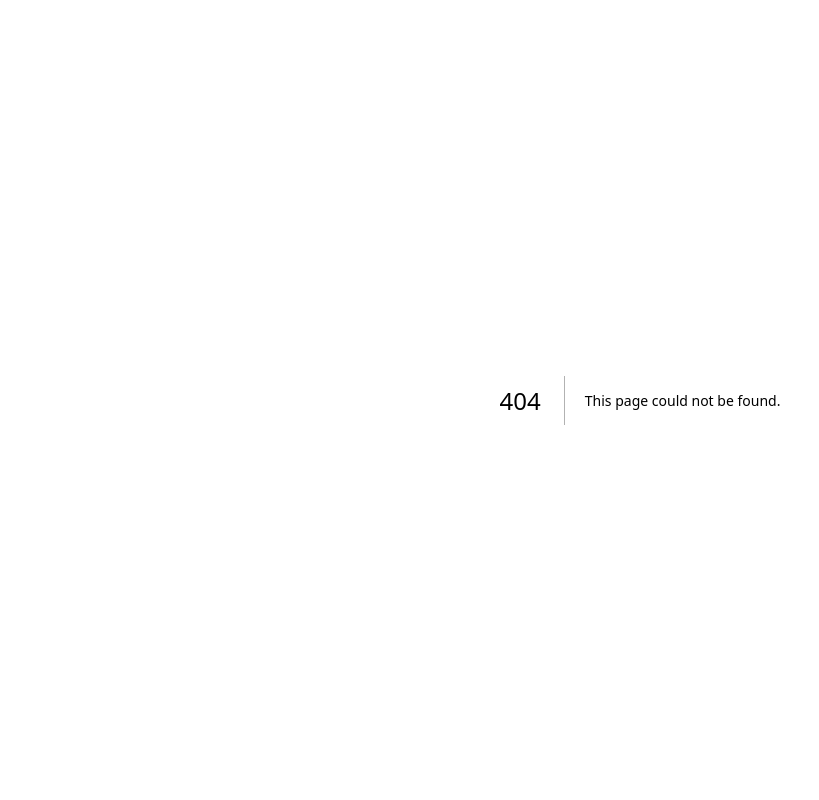
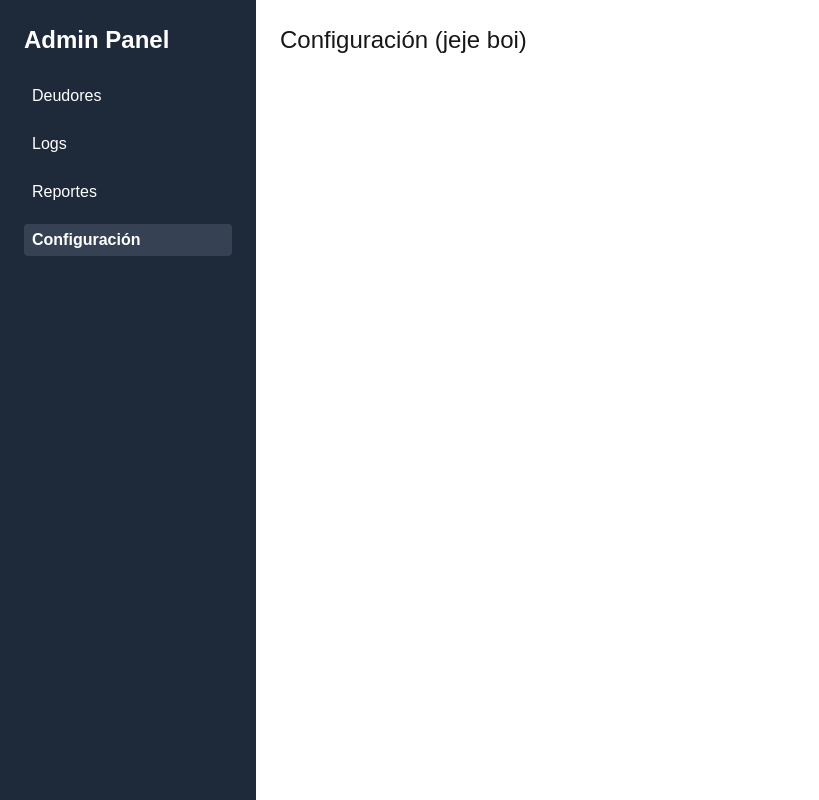
Before and after one commit to duranduranduran/next-crud-app, a Next.js app: page /admin/configuracion in a window 1280 px wide. Before the commit this address had no page. Shown: the whole page, without its empty margins (0-819 px from the left). Built offline with nearby package versions, Linux system fonts and the light colour scheme.

Commit message:
sidebar added

```diff
--- /dev/null
+++ b/src/app/admin/configuracion/page.jsx
@@ -0,0 +1,3 @@
+export default function ConfiguracionPage() {
+    return <h1 className="text-2xl">Configuración (jeje boi)</h1>;
+}
--- /dev/null
+++ b/src/app/admin/layout.jsx
@@ -0,0 +1,11 @@
+import AdminSidebar from "../components/AdminSidebar";
+
+export default function AdminLayout({ children }) {
+    return (
+        <div className="flex">
+            <AdminSidebar />
+            {/* push content to the right (leave space for sidebar) */}
+            <main className="ml-64 flex-1 p-6">{children}</main>
+        </div>
+    );
+}
--- /dev/null
+++ b/src/app/admin/logs/page.jsx
@@ -0,0 +1,3 @@
+export default function LogsPage() {
+    return <h1 className="text-2xl">Logs (te quiero jaime)</h1>;
+}
--- a/src/app/admin/page.jsx
+++ b/src/app/admin/page.jsx
@@ -71,16 +71,21 @@ export default function AdminPage() {
     const [bulkLoading, setBulkLoading] = useState(false);
     const [bulkMessage, setBulkMessage] = useState(null);
 
-
-// Boton de selct all
+    // Boton de select all
     const [selectAll, setSelectAll] = useState(false);
 
     // Barra de busqueda y filtros
-    const [searchTerm, setSearchTerm] = useState("");
-    const [statusFilter, setStatusFilter] = useState("ALL");
-    const [amountFilter, setAmountFilter] = useState("ALL");
+    const [searchTerm, setSearchTerm] = useState('');
+    const [statusFilter, setStatusFilter] = useState('ALL');
+    const [amountFilter, setAmountFilter] = useState('ALL');
 
+    // ✅ Pagination state per client
+    const [debtorPages, setDebtorPages] = useState({}); // { clientId: pageNumber }
+    const ITEMS_PER_PAGE = 5;
 
+    const handlePageChange = (clientId, newPage) => {
+        setDebtorPages((prev) => ({ ...prev, [clientId]: newPage }));
+    };
 
     // Auth & client data fetching
     useEffect(() => {
@@ -125,7 +130,7 @@ export default function AdminPage() {
         }
     };
 
-    const filteredClients = clients.map(client => {
+    const filteredClients = clients.map((client) => {
         const filteredDebtors = client.debtorRecords.filter((debtor) => {
             // search by name or email
             const matchesSearch =
@@ -134,21 +139,20 @@ export default function AdminPage() {
 
             // status filter
             const matchesStatus =
-                statusFilter === "ALL" ? true : debtor.status === statusFilter;
+                statusFilter === 'ALL' ? true : debtor.status === statusFilter;
 
             // amount filter
             let matchesAmount = true;
-            if (amountFilter === "<500") matchesAmount = debtor.amountOwed < 500;
-            if (amountFilter === "500-1000")
+            if (amountFilter === '<500') matchesAmount = debtor.amountOwed < 500;
+            if (amountFilter === '500-1000')
                 matchesAmount = debtor.amountOwed >= 500 && debtor.amountOwed <= 1000;
-            if (amountFilter === ">1000") matchesAmount = debtor.amountOwed > 1000;
+            if (amountFilter === '>1000') matchesAmount = debtor.amountOwed > 1000;
 
             return matchesSearch && matchesStatus && matchesAmount;
         });
 
         return { ...client, debtorRecords: filteredDebtors };
     });
-
 
     const updateDebtorStatus = async (debtorId, newStatus) => {
         try {
@@ -200,31 +204,25 @@ export default function AdminPage() {
         if (selectAll) {
             setSelectedDebtors([]);
         } else {
-            const allIds = clients.flatMap(client => client.debtorRecords.map(d => d.id));
+            const allIds = clients.flatMap((client) => client.debtorRecords.map((d) => d.id));
             setSelectedDebtors(allIds);
         }
         setSelectAll(!selectAll);
     };
 
-
-
-    // ========== Bulk selection (per-debtor only; no select-all yet) ==========
     const handleSelectDebtor = (debtorId) => {
         setSelectedDebtors((prev) => {
             const newSelected = prev.includes(debtorId)
-                ? prev.filter(id => id !== debtorId)
+                ? prev.filter((id) => id !== debtorId)
                 : [...prev, debtorId];
 
-            // Sync selectAll state
-            const totalDebtors = clients.flatMap(client => client.debtorRecords.map(d => d.id));
+            const totalDebtors = clients.flatMap((client) => client.debtorRecords.map((d) => d.id));
             setSelectAll(newSelected.length === totalDebtors.length);
 
             return newSelected;
         });
     };
 
-
-    // ========== Bulk update ==========
     const handleBulkUpdate = async () => {
         setBulkMessage(null);
 
@@ -243,8 +241,8 @@ export default function AdminPage() {
                 method: 'POST',
                 headers: { 'Content-Type': 'application/json' },
                 body: JSON.stringify({
-                    debtorIds: selectedDebtors, // <-- must be an array of IDs
-                    status: bulkStatus,        // <-- must be one of your enum values
+                    debtorIds: selectedDebtors,
+                    status: bulkStatus,
                 }),
             });
 
@@ -254,7 +252,7 @@ export default function AdminPage() {
             }
 
             setBulkMessage({ type: 'success', text: 'Statuses updated successfully' });
-            await fetchClients(); // refresh list
+            await fetchClients();
             setSelectedDebtors([]);
             setBulkStatus('');
         } catch (error) {
@@ -271,6 +269,7 @@ export default function AdminPage() {
     return (
         <main className="p-6 max-w-4xl mx-auto">
             <h1 className="text-3xl font-bold mb-6 text-red-600">Admin Dashboard</h1>
+
             {/* 🔍 Search + Filters */}
             <div className="mb-6 flex flex-wrap gap-4">
                 <input
@@ -308,7 +307,6 @@ export default function AdminPage() {
 
             {/* ✅ Bulk update controls */}
             <div className="mb-6 flex items-center gap-4">
-
                 <select
                     value={bulkStatus}
                     onChange={(e) => setBulkStatus(e.target.value)}
@@ -322,7 +320,6 @@ export default function AdminPage() {
                     <option value="ESCALADO_JUDICIAL">Escalado (Judicial)</option>
                 </select>
 
-
                 <button
                     onClick={handleBulkUpdate}
                     disabled={bulkLoading}
@@ -330,22 +327,15 @@ export default function AdminPage() {
                 >
                     {bulkLoading ? 'Updating...' : 'Apply to Selected'}
                 </button>
-                {/* ✅ Select All checkbox */}
+
                 <div className="mb-2">
                     <label className="flex items-center gap-2">
-                        <input
-                            type="checkbox"
-                            checked={selectAll}
-                            onChange={handleSelectAll}
-                        />
+                        <input type="checkbox" checked={selectAll} onChange={handleSelectAll} />
                         Select All
                     </label>
                 </div>
 
-
-                <span className="text-sm text-gray-600">
-          Selected: {selectedDebtors.length}
-        </span>
+                <span className="text-sm text-gray-600">Selected: {selectedDebtors.length}</span>
             </div>
 
             {bulkMessage && (
@@ -358,11 +348,19 @@ export default function AdminPage() {
                 </p>
             )}
 
-            {/* Clients and Debtors */}
+            {/* Clients and Debtors with Pagination */}
             {filteredClients.length === 0 ? (
                 <p>No clients found.</p>
             ) : (
-                filteredClients.map((client) => (
+                filteredClients.map((client) => {
+                    const currentPage = debtorPages[client.id] || 1;
+                    const totalPages = Math.ceil(client.debtorRecords.length / ITEMS_PER_PAGE);
+                    const paginatedDebtors = client.debtorRecords.slice(
+                        (currentPage - 1) * ITEMS_PER_PAGE,
+                        currentPage * ITEMS_PER_PAGE
+                    );
+
+                    return (
                         <div
                             key={client.id}
                             className="mb-10 p-4 border border-gray-300 rounded shadow-sm"
@@ -374,14 +372,14 @@ export default function AdminPage() {
                             {client.debtorRecords.length === 0 ? (
                                 <p className="text-gray-500">No debtors.</p>
                             ) : (
+                                <>
                                     <ul className="space-y-3">
-                                {client.debtorRecords.map((debtor) => (
+                                        {paginatedDebtors.map((debtor) => (
                                             <li
                                                 key={debtor.id}
                                                 className="flex flex-col md:flex-row md:items-center md:justify-between border p-3 rounded space-y-2 md:space-y-0"
                                             >
                                                 <div className="space-y-1">
-                                            {/* Individual selection (no Select All yet) */}
                                                     <label className="flex items-center gap-2">
                                                         <input
                                                             type="checkbox"
@@ -391,12 +389,17 @@ export default function AdminPage() {
                                                         <span>Select</span>
                                                     </label>
 
-                                            <p><strong>Name:</strong> {debtor.name}</p>
-                                            <p><strong>Amount Owed:</strong> ${debtor.amountOwed}</p>
+                                                    <p>
+                                                        <strong>Name:</strong> {debtor.name}
+                                                    </p>
+                                                    <p>
+                                                        <strong>Amount Owed:</strong> ${debtor.amountOwed}
+                                                    </p>
 
-                                            {/* Single-item status selector (still available) */}
                                                     <div className="flex items-center gap-2">
-                                                <p className="m-0"><strong>Status:</strong></p>
+                                                        <p className="m-0">
+                                                            <strong>Status:</strong>
+                                                        </p>
                                                         <select
                                                             value={debtor.status || 'PENDIENTE'}
                                                             onChange={(e) => updateDebtorStatus(debtor.id, e.target.value)}
@@ -410,12 +413,14 @@ export default function AdminPage() {
                                                         </select>
                                                     </div>
 
-                                            {/* Document link (download) */}
                                                     {debtor.documentUrl && (
                                                         <p className="m-0">
                                                             <strong>Document: </strong>
                                                             <a
-                                                        href={debtor.documentUrl.replace('/upload/', '/upload/fl_attachment/')}
+                                                                href={debtor.documentUrl.replace(
+                                                                    '/upload/',
+                                                                    '/upload/fl_attachment/'
+                                                                )}
                                                                 target="_blank"
                                                                 rel="noopener noreferrer"
                                                                 className="text-blue-600 underline"
@@ -437,9 +442,34 @@ export default function AdminPage() {
                                             </li>
                                         ))}
                                     </ul>
+
+                                    {/* Pagination Controls */}
+                                    <div className="flex gap-2 mt-4 items-center">
+                                        <button
+                                            disabled={currentPage === 1}
+                                            onClick={() => handlePageChange(client.id, currentPage - 1)}
+                                            className="px-3 py-1 border rounded disabled:opacity-50"
+                                        >
+                                            Prev
+                                        </button>
+
+                                        <span>
+                      Page {currentPage} of {totalPages}
+                    </span>
+
+                                        <button
+                                            disabled={currentPage === totalPages}
+                                            onClick={() => handlePageChange(client.id, currentPage + 1)}
+                                            className="px-3 py-1 border rounded disabled:opacity-50"
+                                        >
+                                            Next
+                                        </button>
+                                    </div>
+                                </>
                             )}
                         </div>
-                ))
+                    );
+                })
             )}
 
             {/* ========== Send Reminders Button ========== */}
@@ -479,9 +509,7 @@ export default function AdminPage() {
                     >
                         Save Reminder Time
                     </button>
-                    {statusMessage && (
-                        <p className="mt-2 text-sm">{statusMessage}</p>
-                    )}
+                    {statusMessage && <p className="mt-2 text-sm">{statusMessage}</p>}
                 </form>
             </div>
 
--- /dev/null
+++ b/src/app/admin/reportes/page.jsx
@@ -0,0 +1,3 @@
+export default function ReportesPage() {
+    return <h1 className="text-2xl">Reportes (coming soon)</h1>;
+}
--- /dev/null
+++ b/src/app/components/AdminSidebar.jsx
@@ -0,0 +1,33 @@
+'use client';
+import Link from 'next/link';
+import { usePathname } from 'next/navigation';
+
+export default function AdminSidebar() {
+    const pathname = usePathname();
+
+    const links = [
+        { name: "Deudores", href: "/admin" },
+        { name: "Logs", href: "/admin/logs" },
+        { name: "Reportes", href: "/admin/reportes" },
+        { name: "Configuración", href: "/admin/configuracion" },
+    ];
+
+    return (
+        <aside className="w-64 h-screen bg-gray-800 text-white p-6 fixed left-0 top-0">
+            <h2 className="text-2xl font-bold mb-6">Admin Panel</h2>
+            <nav className="space-y-4">
+                {links.map(link => (
+                    <Link
+                        key={link.href}
+                        href={link.href}
+                        className={`block px-2 py-1 rounded hover:bg-gray-700 ${
+                            pathname === link.href ? "bg-gray-700 font-semibold" : ""
+                        }`}
+                    >
+                        {link.name}
+                    </Link>
+                ))}
+            </nav>
+        </aside>
+    );
+}
```
Also changed, not shown: 1 other file (tests, documents, lock files or other folders). Lines whose indentation alone changed are shown as unchanged.
